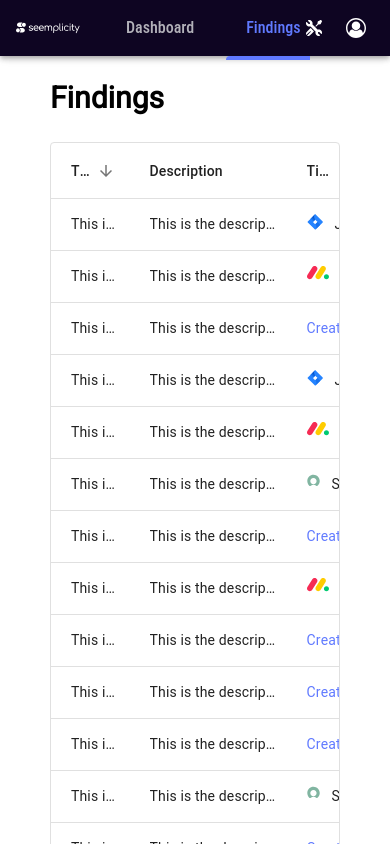
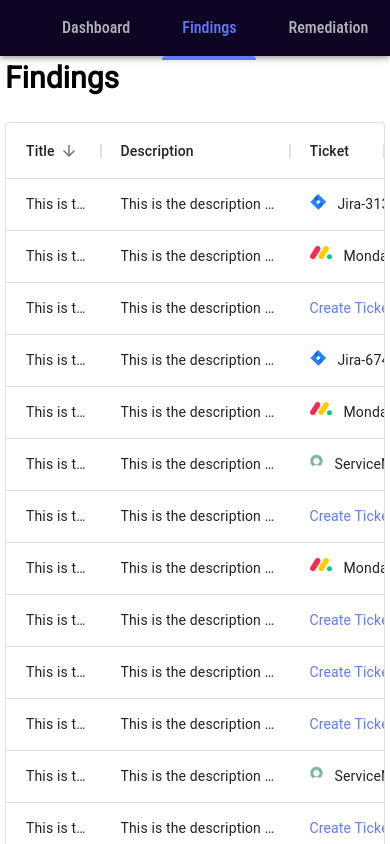
Before and after one commit to Lidorc145/seemplicity.io-Exercise, a React (Create React App) app: page / in a window 390 px wide. Shown: the top 844 px of the page. Built offline with nearby package versions, Linux system fonts and the light colour scheme.

Commit message:
SAVEPOINT: Mobile support

```diff
--- a/package.json
+++ b/package.json
@@ -13,6 +13,7 @@
     "@testing-library/react": "^13.4.0",
     "@testing-library/user-event": "^13.5.0",
     "react": "^18.2.0",
+    "react-device-detect": "^2.2.2",
     "react-dom": "^18.2.0",
     "react-scripts": "5.0.1",
     "react-select": "^5.7.0",
--- a/public/index.html
+++ b/public/index.html
@@ -3,7 +3,7 @@
 <head>
     <meta charset="utf-8"/>
     <link href="%PUBLIC_URL%/favicon.ico" rel="icon"/>
-    <meta content="width=device-width, initial-scale=1" name="viewport"/>
+    <meta content="width=device-width, initial-scale=1.0" name="viewport"/>
     <meta content="#000000" name="theme-color"/>
     <meta content="Seemplicity Findings" name="description"/>
     <link href="%PUBLIC_URL%/logo192.png" rel="apple-touch-icon"/>
@@ -24,6 +24,12 @@
       work correctly both with client-side routing and a non-root public URL.
       Learn how to configure a non-root public URL by running `npm run build`.
     -->
+    <script>
+        var siteWidth = 780;
+        var scale = screen.width / siteWidth;
+
+        document.querySelector('meta[name="viewport"]').setAttribute('content', 'width=' + siteWidth + ', initial-scale=' + scale + '');
+    </script>
     <title>Seemplicity</title>
 </head>
 <body>
--- a/src/App.css
+++ b/src/App.css
@@ -25,13 +25,19 @@
     color: white;
 }
 
+.body {
+
+    padding: 25px 50px 25px 50px;
+}
+
 @media (max-width: 767px) {
     .hidden-mobile {
         display: none;
     }
 
     .body {
-        padding: 0px;
+
+        padding: 5px 5px 5px 5px;
     }
 }
 
@@ -52,10 +58,6 @@
     height: 56px;
 }
 
-.body {
-
-    padding: 25px 50px 25px 50px;
-}
 
 .link {
     color: #607AFF;
@@ -71,6 +73,13 @@
 
 .MuiDataGrid-root .MuiDataGrid-cell:focus-within {
     outline: none !important;
+
+}
+
+.MuiDataGrid-cell {
+
+
+    text-overflow: ellipsis !important;
 }
 
 .nav-item {
@@ -99,7 +108,7 @@
 }
 
 svg.MuiDataGrid-iconSeparator {
-    display: none;
+
 }
 
 .nav-item:not(.is-active):hover:before {
@@ -248,3 +257,9 @@ div.MuiDataGrid-columnHeader, div.MuiDataGrid-cell {
     bottom: 0;
 
 }
+
+.hideScrollBar {
+    -ms-overflow-style: none; /* IE and Edge */
+    scrollbar-width: none;
+    overflow-y: hidden; /* Hide vertical scrollbar */
+}
--- a/src/components/FindingTable.js
+++ b/src/components/FindingTable.js
@@ -49,8 +49,8 @@ function FindingTable() {
 
 
     const columns = [
-        {field: 'title', headerName: 'Title', flex: 1.5, padding: '59px'},
-        {field: 'description', headerName: 'Description', flex: 3},
+        {field: 'title', headerName: 'Title', flex: 1, padding: '59px'},
+        {field: 'description', headerName: 'Description', flex: 2},
         {field: 'ticket', headerName: 'Ticket', flex: 1, renderCell: getTicket}
     ];
 
@@ -64,8 +64,9 @@ function FindingTable() {
                 Findings
             </h1>
 
-            <div style={{height: '100%', width: '100%', paddingTop: '25px'}}>
+            <div style={{height: '100%', paddingTop: '25px'}}>
                 <DataGrid
+                    loading={rows.length === 0}
                     rows={rows}
                     columns={columns}
                     pageSize={20}
@@ -74,6 +75,7 @@ function FindingTable() {
                     disableSelectionOnClick
                     disableColumnMenu
                     autoHeight
+
                 />
                 <Modal
                     open={open}
--- a/src/components/NavBar.js
+++ b/src/components/NavBar.js
@@ -3,6 +3,7 @@ import AppBar from "@mui/material/AppBar";
 import {IconButton, Toolbar,} from "@mui/material";
 import {DefaultUserIcon, SeemplicityLogo, SettingsIcon} from "./SvgData";
 import {createTheme, ThemeProvider} from '@mui/material/styles';
+import {BrowserView, isMobile, MobileView} from 'react-device-detect';
 
 const darkTheme = createTheme({
     palette: {
@@ -20,23 +21,27 @@ export function NavBar() {
             item.classList.contains('is-active') && handleIndicator(item);
         });
     });
+    const nav = (<nav className="nav hideScrollBar">
+        {navItems.map((item) => (
+            <a href="#" key={item}
+               className={"nav-item" + (item === navItems[1] ? ' is-active' : '')}
+               onChange={(e) => console.log("dsdsdds")} active-color="#607AFF" onClick={e => {
+                e.preventDefault();
+                handleIndicator(e.target);
+            }}>{item}</a>
+        ))}
+        <span className="nav-indicator"></span>
+
+    </nav>);
 
     return (
         <ThemeProvider theme={darkTheme}>
             <AppBar>
                 <Toolbar className='toolbar'>
                     <SeemplicityLogo/>
-                    <nav className="nav">
-                        {navItems.map((item) => (
-                            <a href="#" key={item} className={"nav-item" + (item === navItems[1] ? ' is-active' : '')}
-                               onChange={(e) => console.log("dsdsdds")} active-color="#607AFF" onClick={e => {
-                                e.preventDefault();
-                                handleIndicator(e.target);
-                            }}>{item}</a>
-                        ))}
-                        <span className="nav-indicator"></span>
-
-                    </nav>
+                    <BrowserView>
+                        {nav}
+                    </BrowserView>
                     <div className="grow"/>
                     <IconButton style={{marginRight: '20px'}} edge="start" color="inherit">
                         <SettingsIcon/>
@@ -45,11 +50,20 @@ export function NavBar() {
                         <IconButton edge="start" color="inherit">
                             <DefaultUserIcon/>
                         </IconButton>
-                        <a href="#" className="hidden-mobile" onClick={e => e.preventDefault()}>John@seemplicity.io</a>
+                        {!isMobile && <a href="#" className="hidden-mobile"
+                                         onClick={e => e.preventDefault()}>John@seemplicity.io</a>}
                     </div>
                 </Toolbar>
+                <MobileView>
+                    <Toolbar className='flex-col'>
+                        {nav}
+                    </Toolbar>
+                </MobileView>
             </AppBar>
             <Toolbar/>
+            <MobileView>
+                <Toolbar/>
+            </MobileView>
         </ThemeProvider>
 
     );
```
Also changed, not shown: 1 other file (tests, documents, lock files or other folders).
